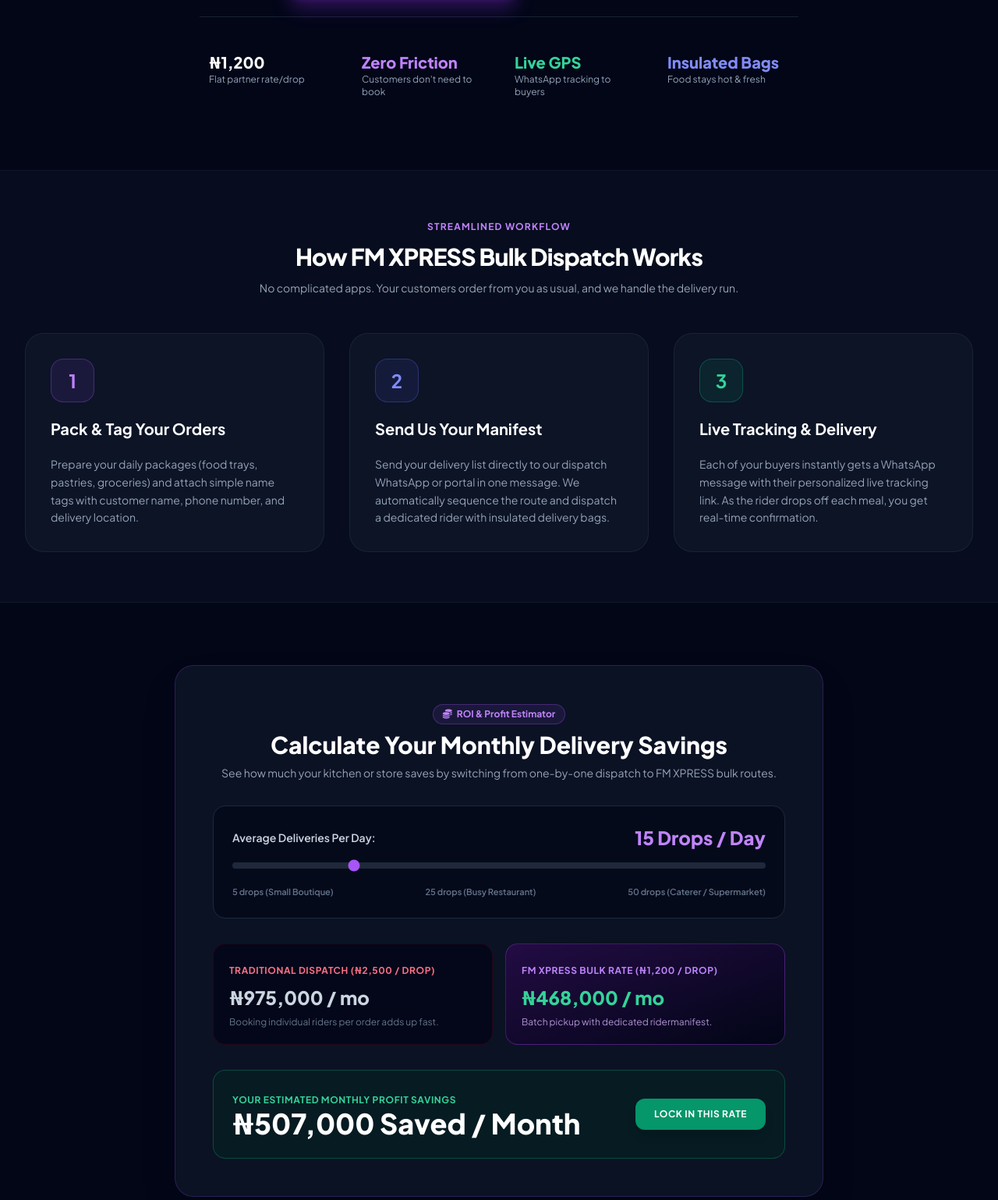
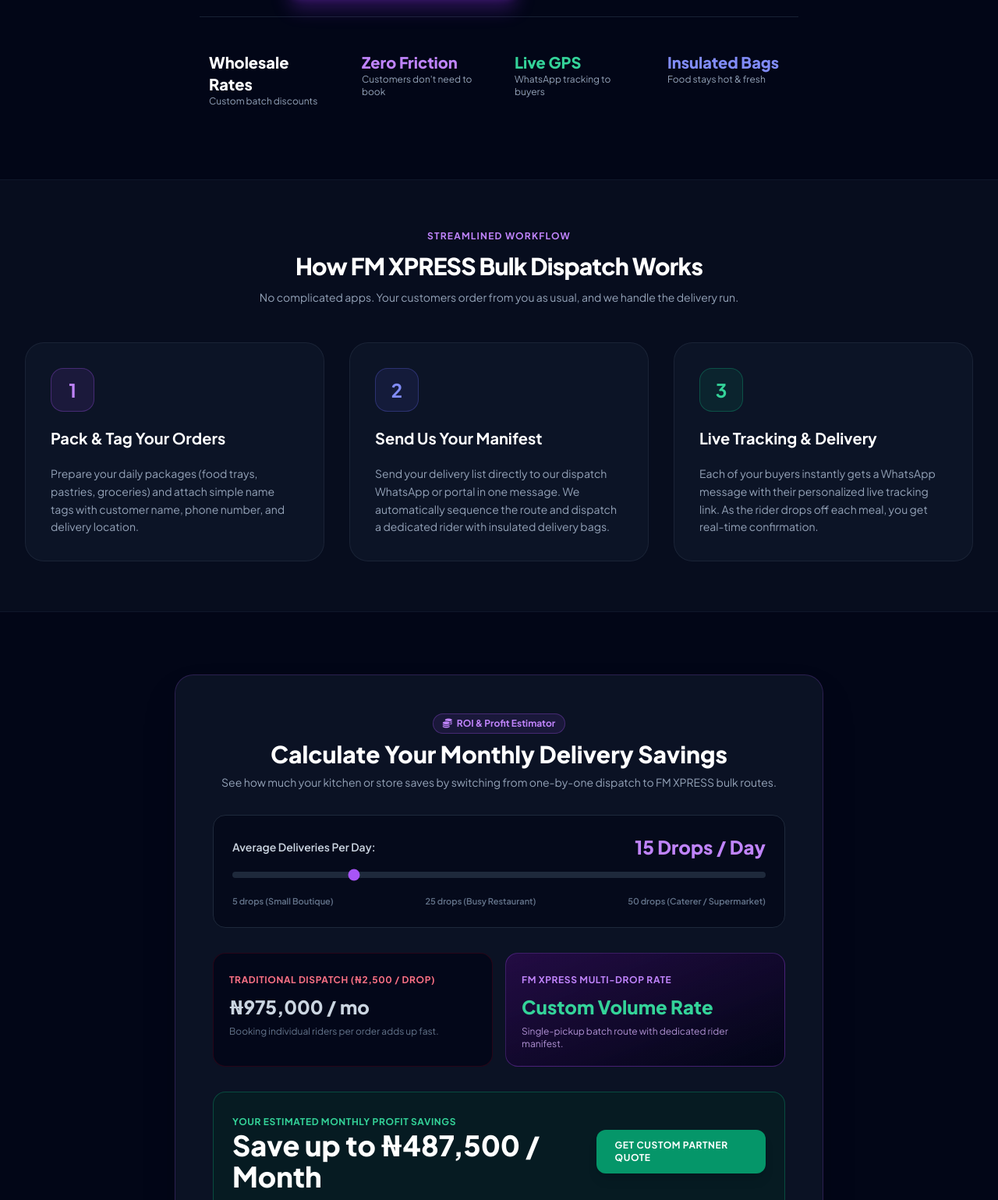
Before and after one commit to Frankmona/whatsapp-delivery, a website: page public/merchant.html in a window 1280 px wide. Shown: the part 621-2160 px from the top of the page at 78% size. Drawn offline with nearby package versions, Linux system fonts and the light colour scheme.

Commit message:
fix: update merchant WhatsApp contact to 07037858093 and remove hardcoded flat fee

```diff
--- a/public/merchant.html
+++ b/public/merchant.html
@@ -58,7 +58,7 @@
       </nav>
 
       <div class="flex items-center space-x-3">
-        <a href="https://wa.me/2348083819090?text=Hello%20FM%20XPRESS%2C%20I%20run%20a%20business%20in%20Abuja%20and%20want%20to%20partner%20for%20bulk%20multi-drop%20deliveries." target="_blank" class="px-5 py-2.5 rounded-xl font-bold text-xs bg-emerald-600 hover:bg-emerald-500 text-white shadow-lg shadow-emerald-600/20 transition flex items-center gap-2">
+        <a href="https://wa.me/2347037858093?text=Hello%20FM%20XPRESS%2C%20I%20run%20a%20business%20in%20Abuja%20and%20want%20to%20partner%20for%20bulk%20multi-drop%20deliveries." target="_blank" class="px-5 py-2.5 rounded-xl font-bold text-xs bg-emerald-600 hover:bg-emerald-500 text-white shadow-lg shadow-emerald-600/20 transition flex items-center gap-2">
           <i class="fa-brands fa-whatsapp text-sm"></i>
           <span>Partner WhatsApp</span>
         </a>
@@ -100,8 +100,8 @@
         <!-- Trust Badges -->
         <div class="pt-8 grid grid-cols-2 sm:grid-cols-4 gap-4 text-left border-t border-slate-800/80">
           <div class="p-3">
-            <div class="text-xl font-extrabold text-white">₦1,200</div>
-            <div class="text-xs text-slate-400">Flat partner rate/drop</div>
+            <div class="text-xl font-extrabold text-white">Wholesale Rates</div>
+            <div class="text-xs text-slate-400">Custom batch discounts</div>
           </div>
           <div class="p-3">
             <div class="text-xl font-extrabold text-purple-400">Zero Friction</div>
@@ -202,9 +202,9 @@
           </div>
 
           <div class="bg-gradient-to-br from-purple-950/50 to-slate-950 border border-purple-500/30 rounded-2xl p-5 space-y-2">
-            <span class="text-xs font-bold uppercase tracking-wider text-purple-400">FM XPRESS Bulk Rate (₦1,200 / drop)</span>
-            <div class="text-2xl font-extrabold text-emerald-400" id="calc-fmx-cost">₦468,000 / mo</div>
-            <p class="text-xs text-purple-300/80">Batch pickup with dedicated ridermanifest.</p>
+            <span class="text-xs font-bold uppercase tracking-wider text-purple-400">FM XPRESS Multi-Drop Rate</span>
+            <div class="text-2xl font-extrabold text-emerald-400" id="calc-fmx-cost">Custom Volume Rate</div>
+            <p class="text-xs text-purple-300/80">Single-pickup batch route with dedicated rider manifest.</p>
           </div>
         </div>
 
@@ -215,7 +215,7 @@
             <div class="text-3xl sm:text-4xl font-black text-white" id="calc-savings-total">₦507,000 Saved / Month</div>
           </div>
           <a href="#partner-form" class="px-6 py-3 rounded-xl bg-emerald-600 hover:bg-emerald-500 text-white font-bold text-xs uppercase tracking-wider shadow-lg transition">
-            Lock In This Rate
+            Get Custom Partner Quote
           </a>
         </div>
 
@@ -345,7 +345,7 @@
       <div class="flex items-center space-x-6">
         <a href="/" class="hover:text-slate-300 transition">Book Single Dispatch</a>
         <a href="/admin" class="hover:text-slate-300 transition">Dispatch Admin</a>
-        <a href="https://wa.me/2348083819090" target="_blank" class="hover:text-slate-300 transition">WhatsApp Support</a>
+        <a href="https://wa.me/2347037858093" target="_blank" class="hover:text-slate-300 transition">WhatsApp Support</a>
       </div>
     </div>
   </footer>
@@ -360,15 +360,12 @@
       document.getElementById('calc-drops-display').textContent = `${drops} Drops / Day`;
 
       const traditionalRate = 2500;
-      const fmxRate = 1200;
-
       const monthlyTraditional = drops * traditionalRate * days;
-      const monthlyFmx = drops * fmxRate * days;
-      const monthlySavings = monthlyTraditional - monthlyFmx;
+      const estimatedSavings = Math.round(monthlyTraditional * 0.50);
 
       document.getElementById('calc-traditional-cost').textContent = '₦' + monthlyTraditional.toLocaleString('en-NG') + ' / mo';
-      document.getElementById('calc-fmx-cost').textContent = '₦' + monthlyFmx.toLocaleString('en-NG') + ' / mo';
-      document.getElementById('calc-savings-total').textContent = '₦' + monthlySavings.toLocaleString('en-NG') + ' Saved / Month';
+      document.getElementById('calc-fmx-cost').textContent = 'Custom Volume Rate';
+      document.getElementById('calc-savings-total').textContent = 'Save up to ₦' + estimatedSavings.toLocaleString('en-NG') + ' / Month';
     }
 
     // Run on load
@@ -391,9 +388,9 @@
         `📍 *Pickup Address:* ${address}\n` +
         `📦 *Estimated Daily Drops:* ${volume}\n` +
         `⏰ *Preferred Time:* ${time || 'Flexible'}\n\n` +
-        `Please onboard my kitchen/store for the ₦1,200/drop partner rate.`;
+        `Please connect with me to discuss our custom partner rate.`;
 
-      const waUrl = `https://wa.me/2348083819090?text=${encodeURIComponent(message)}`;
+      const waUrl = `https://wa.me/2347037858093?text=${encodeURIComponent(message)}`;
       window.open(waUrl, '_blank');
       alert(`🎉 Thank you, ${contactName}! We are opening WhatsApp to finalize your partner onboarding.`);
     }
```
